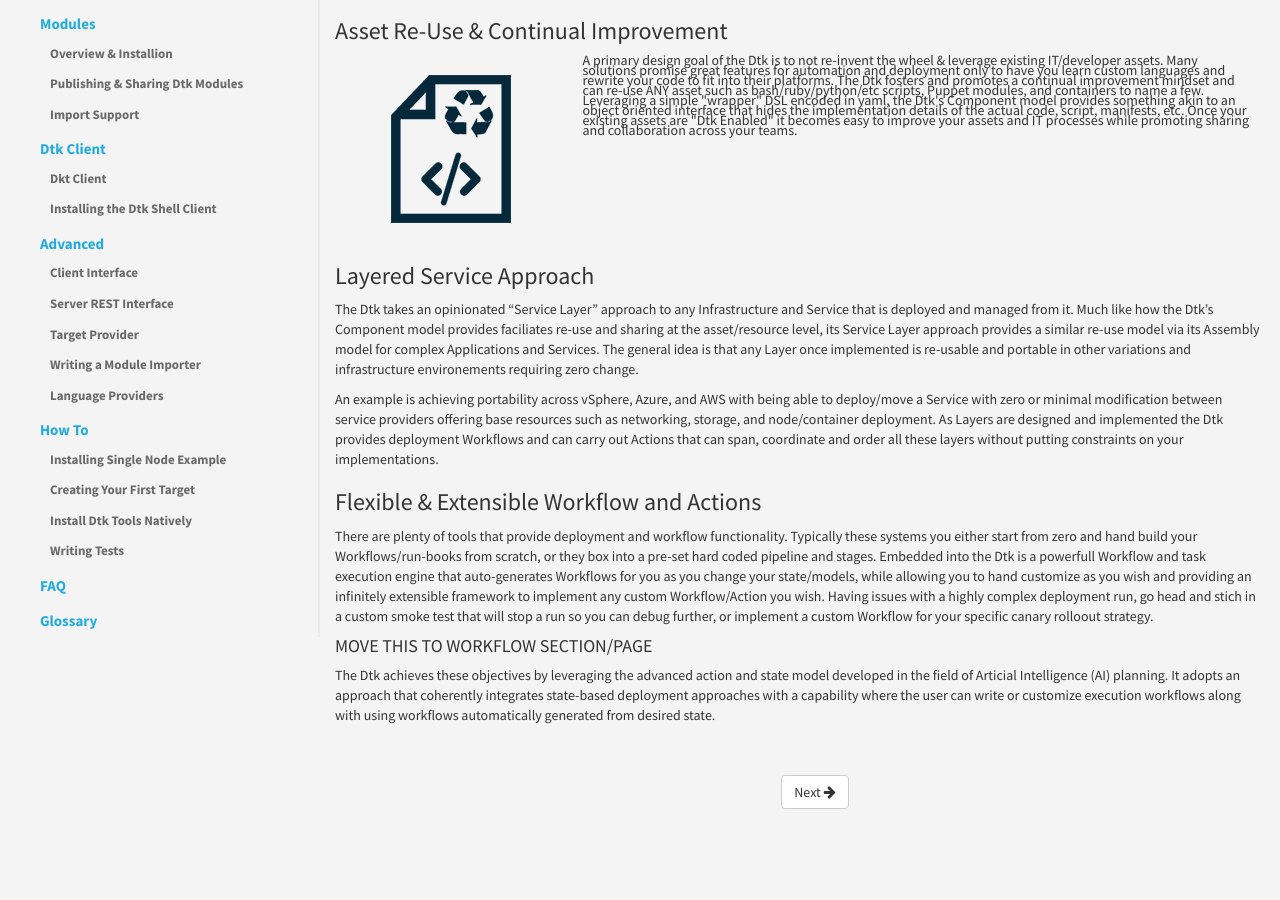
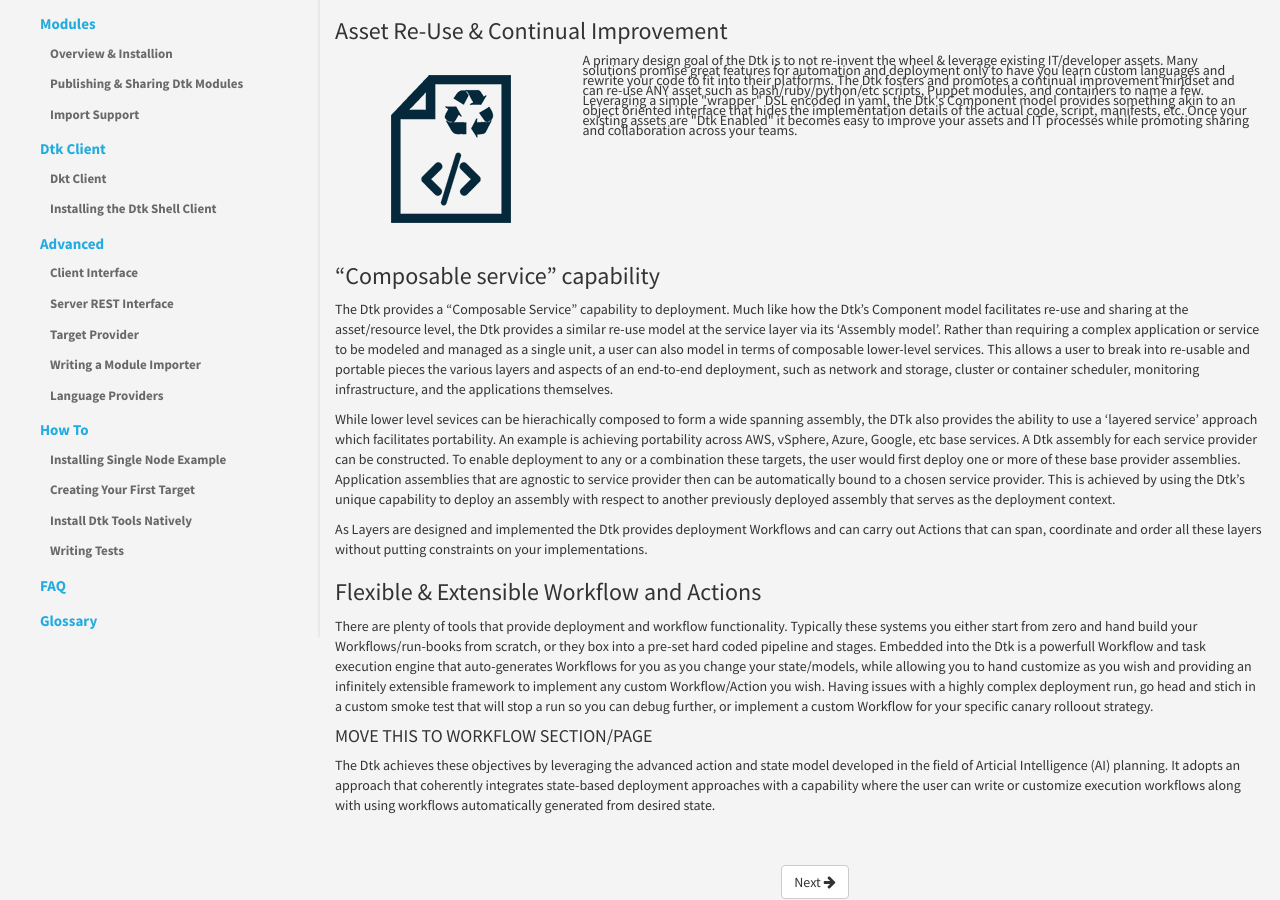
Before and after one commit to dtk/dtk-docs-v1, a Jekyll site: the page built from _getting-started/what-is-the-dtk.md, in a window 1280 px wide and 900 px high, scrolled down 514 px. Built offline with Jekyll 4.4.1, drawn with Linux system fonts in a browser that asks for light colours.

Commit message:
Update to layered services on _getting-started/what-is-the-dtk.md and some cleanup

```diff
--- a/_getting-started/what-is-the-dtk.md
+++ b/_getting-started/what-is-the-dtk.md
@@ -35,11 +35,14 @@ The DevOps Toolkit (Dtk) is a an automated deployment and configuration system f
     </div>
 </div>
 
-### Layered Service Approach
+### "Composable service" capability
 
-The Dtk takes an opinionated "Service Layer" approach to any Infrastructure and Service that is deployed and managed from it.  Much like how the Dtk's Component model provides faciliates re-use and sharing at the asset/resource level, its Service Layer approach provides a similar re-use model via its Assembly model for complex Applications and Services.  The general idea is that any Layer once implemented is re-usable and portable in other variations and infrastructure environements requiring zero change.
+The Dtk provides a "Composable Service" capability to deployment.  Much like how the Dtk's Component model facilitates re-use and sharing at the asset/resource level, the Dtk provides a similar re-use model at the service layer via its 'Assembly model'. Rather than requiring a complex application or service to be modeled and managed as a single unit, a user can also model in terms of composable lower-level services. This allows a user to break into re-usable and portable pieces the various layers and aspects of an end-to-end deployment, such as network and storage, cluster or container scheduler, monitoring infrastructure, and the applications themselves.
 
-An example is achieving portability across vSphere, Azure, and AWS with being able to deploy/move a Service with zero or minimal modification between service providers offering base resources such as networking, storage, and node/container deployment.  As Layers are designed and implemented the Dtk provides deployment Workflows and can carry out Actions that can span, coordinate and order all these layers without putting constraints on your implementations.
+While lower level sevices can be hierachically composed to form a wide spanning assembly, the DTk also provides the ability to use a 'layered service' approach which facilitates portability. An example is achieving portability across AWS, vSphere, Azure, Google, etc base services. A Dtk assembly for each service provider can be constructed. To enable deployment to any or a combination these targets, the user would first deploy one or more of these base provider assemblies. Application assemblies that are agnostic to service provider then can be automatically bound to a chosen service provider. This is achieved by using the Dtk's unique capability to deploy an assembly with respect to another previously deployed assembly that serves as the deployment context.
+
+As Layers are designed and implemented the Dtk provides deployment Workflows and can carry out Actions that can span, coordinate and order all these layers without putting constraints on your implementations.
+
 
 ### Flexible & Extensible Workflow and Actions
 
```
Also changed, not shown: assemblies.md (+6 -0 lines), modules.md (+1 -3 lines).
